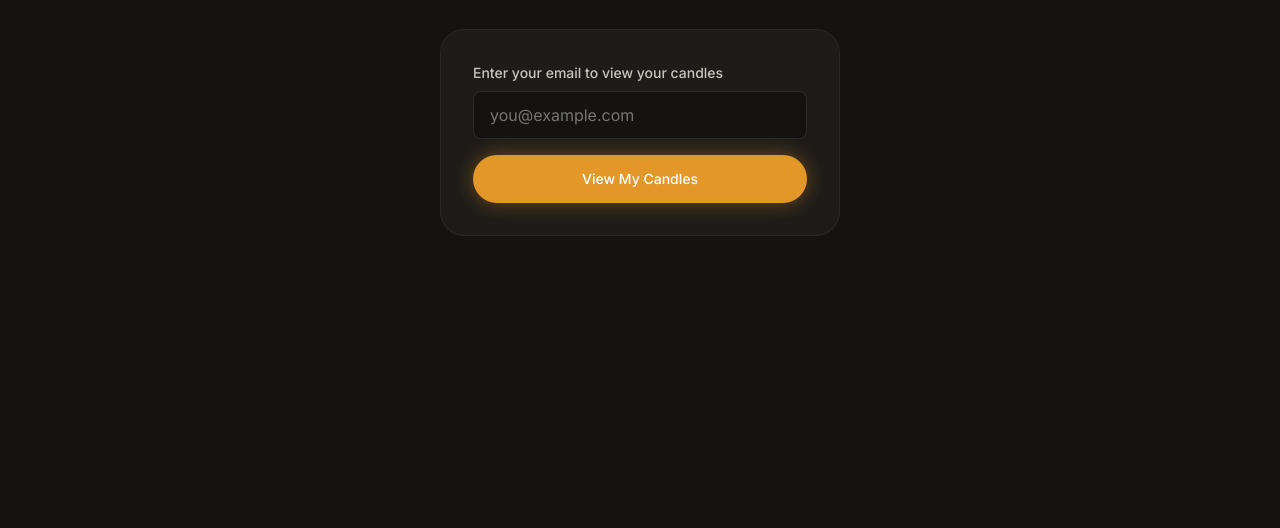
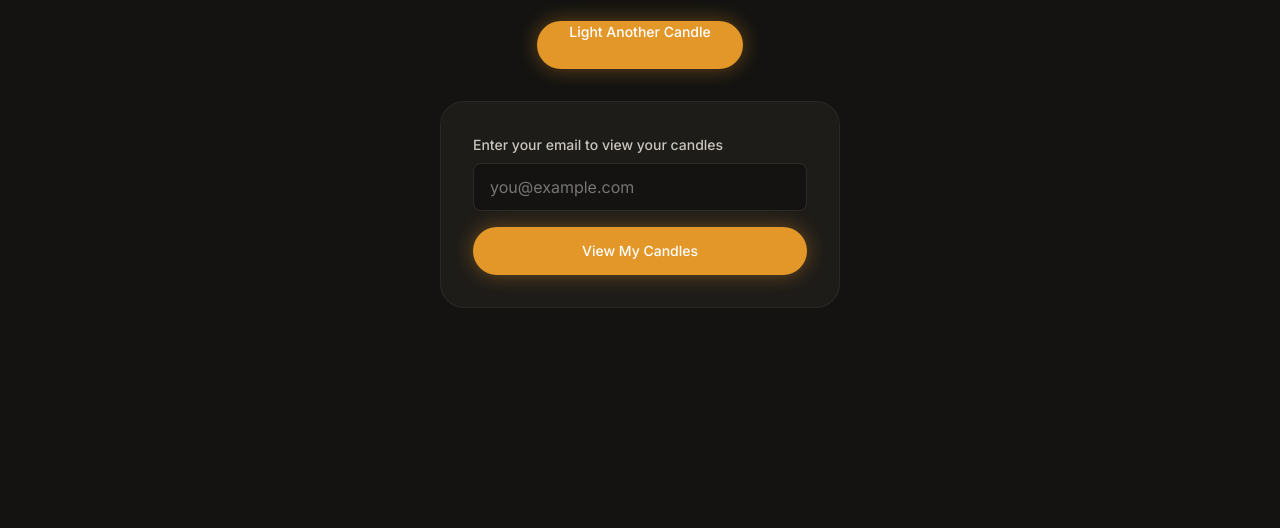
Before and after one commit to seliganmd/EverlitCandle, a plain HTML site: page mycandles.html in a window 1280 px wide. Shown: the part 272-800 px from the top of the page. Drawn offline with nearby package versions, Linux system fonts and the light colour scheme.

Commit message:
Add 'Light Another Candle' button to My Candles page

```diff
--- a/mycandles.html
+++ b/mycandles.html
@@ -351,6 +351,7 @@
                 <h4 class="section-eyebrow">My Candles</h4>
                 <h1>Your Everlit Candles</h1>
                 <p>Return to your candles anytime you need a quiet moment of peace. Click any candle to open it in full-screen mode.</p>
+                <a href="/" class="btn btn-primary" style="margin-top: 24px; display: inline-block;">Light Another Candle</a>
             </div>
 
             <div id="login-section">
```
